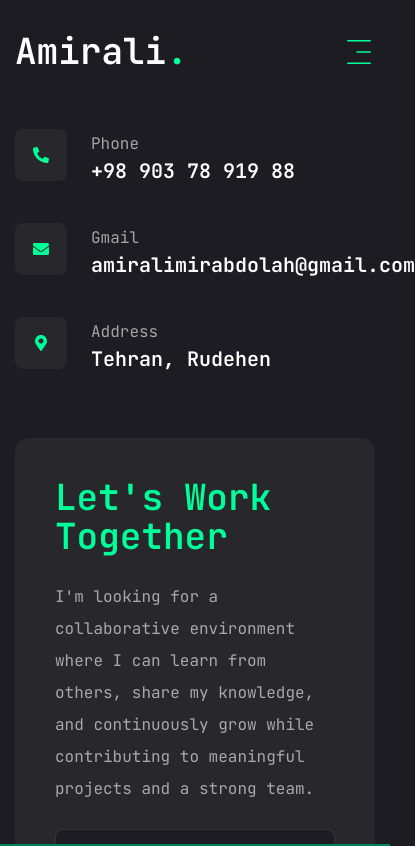
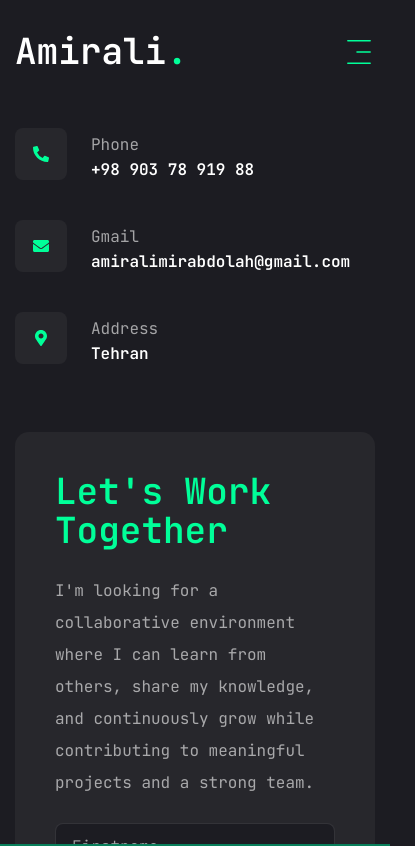
Before and after one commit to Amirali-Mirabdolah/portfolio, a Next.js app: page /contact in a window 390 px wide. Shown: the top 846 px of the page, 415 px wide, since content can reach past the window. Built offline with nearby package versions, Linux system fonts and the light colour scheme.

Commit message:
feat(Contact): add href attributes for phone and email, update address description

```diff
--- a/app/contact/page.jsx
+++ b/app/contact/page.jsx
@@ -11,16 +11,18 @@ const info = [
     icon: <FaPhoneAlt />,
     title: "Phone",
     description: "+98 903 78 919 88",
+    href: "tel:+989037891988",
   },
   {
     icon: <FaEnvelope />,
     title: "Gmail",
     description: "amiralimirabdolah@gmail.com",
+    href: "mailto:amiralimirabdolah@gmail.com",
   },
   {
     icon: <FaMapMarkerAlt />,
     title: "Address",
-    description: "Tehran, Rudehen",
+    description: "Tehran",
   },
 ];
 
@@ -79,18 +81,33 @@ function page() {
           <div className="flex-1 flex items-center xl:justify-end order-1 xl:order-0 mb-8 xl:mb-0">
             <ul className="flex flex-col gap-10">
               {info.map((item, index) => {
+                const content = (
+                  <>
+                    <div className="size-13 xl:size-18 bg-[#27272c] text-accent rounded-md flex items-center justify-center">
+                      <div className="text-7 ">{item.icon}</div>
+                    </div>
+                    <div className="flex-1">
+                      <p className="text-white/60">{item.title}</p>
+                      <h3 className="text-[16px]">{item.description}</h3>
+                    </div>
+                  </>
+                );
+
                 return (
                   <li
                     key={index}
                     className="flex items-center gap-6"
                   >
-                    <div className="size-13 xl:size-18 bg-[#27272c] text-accent rounded-md flex items-center justify-center">
-                      <div className="text-7 ">{item.icon}</div>
-                    </div>
-                    <div className="flex-1">
-                      <p className="text-white/60">{item.title}</p>
-                      <h3 className="text-xl">{item.description}</h3>
-                    </div>
+                    {item.href ? (
+                      <a
+                        href={item.href}
+                        className="flex items-center gap-6 rounded-md focus-visible:outline-none focus-visible:ring-2 focus-visible:ring-accent"
+                      >
+                        {content}
+                      </a>
+                    ) : (
+                      content
+                    )}
                   </li>
                 );
               })}
```
